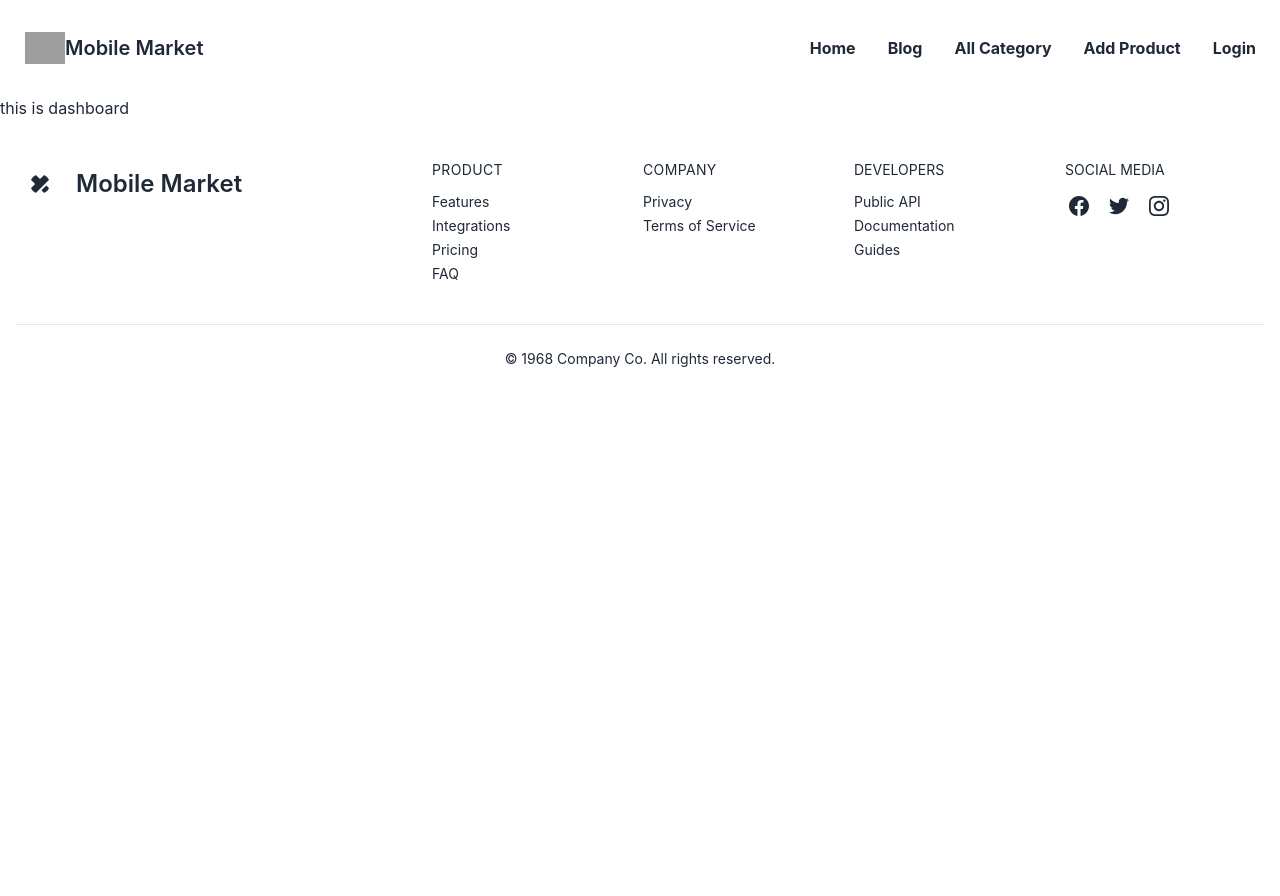
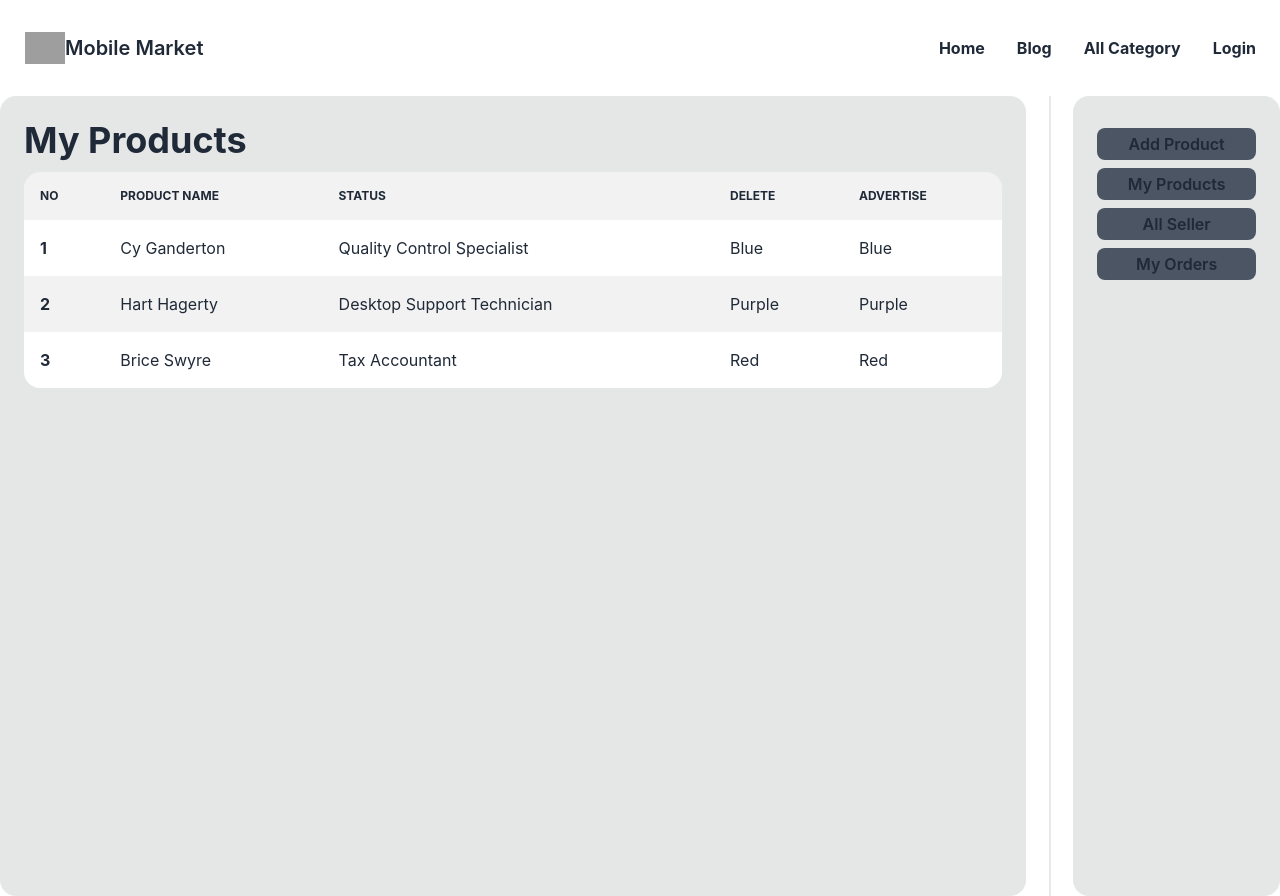
Before and after one commit to hasanulhasan/mobile-market, a React (Create React App) app: page /dashboard in a window 1280 px wide. Before the commit the page ends 800 px from the top, so only its background shows below. Built offline with nearby package versions, Linux system fonts and the light colour scheme; no server answers; grey boxes are pictures that could not be loaded.

Commit message:
dashboard page and route ready

```diff
--- a/package.json
+++ b/package.json
@@ -3,6 +3,7 @@
   "version": "0.1.0",
   "private": true,
   "dependencies": {
+    "@tanstack/react-query": "^4.18.0",
     "@testing-library/jest-dom": "^5.16.5",
     "@testing-library/react": "^13.4.0",
     "@testing-library/user-event": "^13.5.0",
--- a/src/Layout/Navbar/Navbar.js
+++ b/src/Layout/Navbar/Navbar.js
@@ -10,11 +10,10 @@ const Navbar = () => {
       .then(() => { })
       .catch(err => console.error(err))
   }
-  const menuItems = <React.Fragment>
+  const menuLinks = <React.Fragment>
     <li><Link to='/'>Home</Link></li>
     <li><Link to='/blog'>Blog</Link></li>
     <li><Link to='/allCategories'>All Category</Link></li>
-    <li><Link to='/addProducts'>Add Product</Link></li>
     {
       user?.uid ?
         <>
@@ -34,7 +33,7 @@ const Navbar = () => {
             <svg xmlns="http://www.w3.org/2000/svg" className="h-5 w-5" fill="none" viewBox="0 0 24 24" stroke="currentColor"><path strokeLinecap="round" strokeLinejoin="round" strokeWidth="2" d="M4 6h16M4 12h8m-8 6h16" /></svg>
           </label>
           <ul tabIndex={1} className="menu menu-compact dropdown-content mt-3 p-2 shadow bg-base-100 rounded-box w-52">
-            {menuItems}
+            {menuLinks}
           </ul>
         </div>
 
@@ -42,12 +41,9 @@ const Navbar = () => {
       </div>
       <div className="navbar-end hidden lg:flex">
         <ul className="menu menu-horizontal p-0">
-          {menuItems}
+          {menuLinks}
         </ul>
       </div>
-      <label tabIndex={2} className="btn btn-ghost lg:hidden" htmlFor="dashboard-drawer" >
-        <svg xmlns="http://www.w3.org/2000/svg" className="h-5 w-5" fill="none" viewBox="0 0 24 24" stroke="currentColor"><path strokeLinecap="round" strokeLinejoin="round" strokeWidth="2" d="M4 6h16M4 12h8m-8 6h16" /></svg>
-      </label>
     </div>
   );
 };
--- a/src/Pages/Category/BuyingModal.js
+++ b/src/Pages/Category/BuyingModal.js
@@ -30,7 +30,8 @@ const BuyingModal = ({ mobileInfo, setMobileInfo }) => {
         console.log(data)
         if (data.acknowledged) {
           setMobileInfo(null);
-          swal("Iteam Booked!", "Thanks!", "success");
+          swal("Item Booked!", "Thanks for you booking!", "success");
+          form.reset();
         }
         else {
           swal("Oops!", `${data.message}`, "error");
@@ -47,9 +48,11 @@ const BuyingModal = ({ mobileInfo, setMobileInfo }) => {
           <label htmlFor="buyingModal" className="btn btn-sm btn-circle absolute right-2 top-2">✕</label>
           <div className='font-bold mb-4'>
             <h3 className="text-lg font-bold">Product name: {name}</h3>
-            <img src={img} alt='item-img' className='h-44 w-40 rounded-lg'></img>
-            <p>Price: {originalPrice} taka</p>
-            <p>If you want to book this item please fiil up this form</p>
+            <div className='flex justify-center'>
+              <img src={img} alt='item-img' className='h-44 w-40 rounded-lg'></img>
+            </div>
+            <p className='text-center'>Price: {resalePrice} taka</p>
+            <p>Note: If you want to book this item please fiil up this form</p>
           </div>
 
           <form onSubmit={handleBookItem} className='grid grid-cols-1 gap-3 font-semibold mt-2'>
--- /dev/null
+++ b/src/Pages/DashBoard/AllSeller/AllSeller.js
@@ -0,0 +1,11 @@
+import React from 'react';
+
+const AllSeller = () => {
+  return (
+    <div>
+      <p className='text-4xl font-bold mb-3'>All seller</p>
+    </div>
+  );
+};
+
+export default AllSeller;
--- a/src/Pages/DashBoard/DashBoard.js
+++ b/src/Pages/DashBoard/DashBoard.js
@@ -1,9 +1,22 @@
 import React from 'react';
+import { Link, Outlet } from 'react-router-dom';
+import Navbar from '../../Layout/Navbar/Navbar';
 
 const DashBoard = () => {
   return (
     <div>
-      <h1>this is dashboard</h1>
+      <Navbar></Navbar>
+      <div className="flex flex-col-reverse lg:flex-row w-full">
+        <div className="grid lg:h-screen lg:w-5/6 flex-grow card bg-base-300 rounded-box p-6"><Outlet></Outlet></div>
+        <div className="divider divider-horizontal"></div>
+        <div className="grid lg:h-screen lg:w-1/6 flex-grow card bg-base-300 rounded-box p-6">
+          <ul className='w-full text-center font-semibold'>
+            <li className='my-2 bg-gray-600 rounded-lg py-1'><Link to='/dashboard/addProducts'>Add Product</Link></li>
+            <li className='my-2 bg-gray-600 rounded-lg py-1'><Link to='/dashboard'>My Products</Link></li>
+            <li className='my-2 bg-gray-600 rounded-lg py-1'><Link to='/dashboard/allSeller'>All Seller</Link></li>
+            <li className='my-2 bg-gray-600 rounded-lg py-1'><Link to='/dashboard/myOrders'>My Orders</Link></li>
+          </ul></div>
+      </div>
     </div>
   );
 };
--- /dev/null
+++ b/src/Pages/DashBoard/MyOrders/MyOrders.js
@@ -0,0 +1,11 @@
+import React from 'react';
+
+const MyOrders = () => {
+  return (
+    <div>
+      <h1 className='text-4xl font-bold mb-3'>My Orders</h1>
+    </div>
+  );
+};
+
+export default MyOrders;
--- /dev/null
+++ b/src/Pages/DashBoard/MyProducts/MyProducts.js
@@ -0,0 +1,51 @@
+import React, { useContext } from 'react';
+import { AuthContext } from '../../../UserControl/Contexts/AuthProvider/AuthProvider';
+
+const MyProducts = () => {
+  const { user } = useContext(AuthContext);
+
+  return (
+    <div>
+      <h1 className='text-4xl font-bold mb-3'>My Products</h1>
+      <div className="overflow-x-auto">
+        <table className="table table-zebra w-full">
+
+          <thead>
+            <tr>
+              <th>No</th>
+              <th>Product Name</th>
+              <th>Status</th>
+              <th>Delete</th>
+              <th>Advertise</th>
+            </tr>
+          </thead>
+          <tbody>
+            <tr>
+              <th>1</th>
+              <td>Cy Ganderton</td>
+              <td>Quality Control Specialist</td>
+              <td>Blue</td>
+              <td>Blue</td>
+            </tr>
+            <tr>
+              <th>2</th>
+              <td>Hart Hagerty</td>
+              <td>Desktop Support Technician</td>
+              <td>Purple</td>
+              <td>Purple</td>
+            </tr>
+            <tr>
+              <th>3</th>
+              <td>Brice Swyre</td>
+              <td>Tax Accountant</td>
+              <td>Red</td>
+              <td>Red</td>
+            </tr>
+          </tbody>
+        </table>
+      </div>
+    </div>
+  );
+};
+
+export default MyProducts;
```
Also changed, not shown: src/Routes/Router.js (+26 -8 lines), 1 other file (tests, documents, lock files or other folders).
